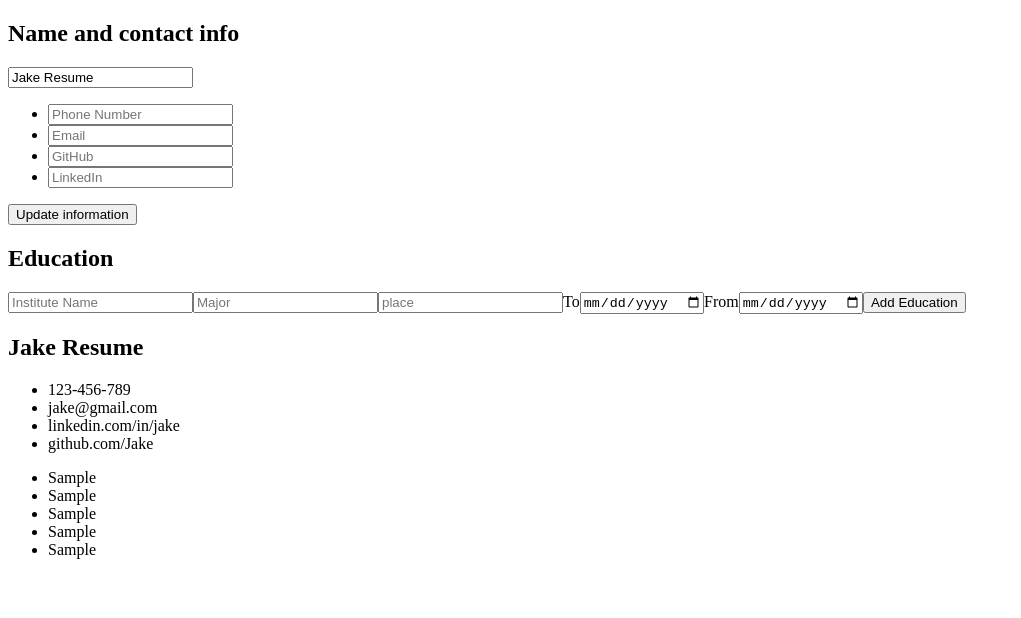
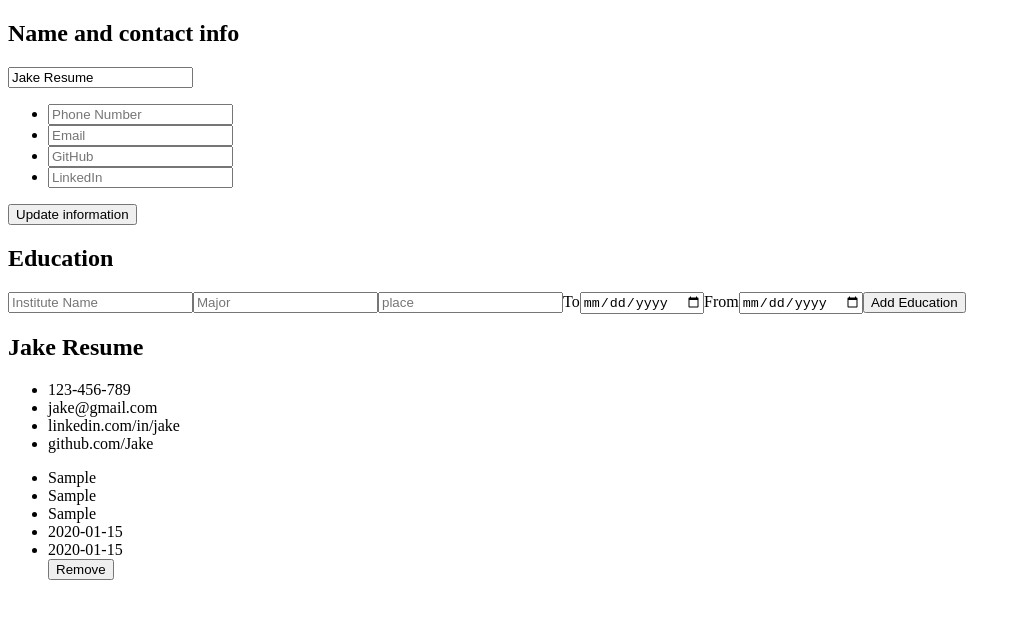
Before and after one commit to Lune3/cv-application, a React app in the folder cv-builder/: page / in a window 1280 px wide. Both pictures are taken after typing "Sample", "Sample", "Sample", "2020-01-15", "2020-01-15" into the empty fields and a click on the button "Add Education". Shown: the top 618 px of the page, without its empty margins (0-1021 px from the left). Built offline with nearby package versions, Linux system fonts and the light colour scheme; the HTML template or start-up script is replaced by a standard one.

Commit message:
Remove education implemented

```diff
--- a/cv-builder/src/App.jsx
+++ b/cv-builder/src/App.jsx
@@ -29,7 +29,7 @@ function UpdateInfo({userInfo}){
     )
 }
 
-function UpdateEducation({userEducation}){
+function UpdateEducation({userEducation,removeEducation}){
     const eduList = userEducation.map(edu => {
         const userEdu = Object.entries(edu).map(([keyName, value]) =>{
             if(keyName !== 'id'){
@@ -39,8 +39,9 @@ function UpdateEducation({userEducation}){
             }
         })
         return (
-            <ul key={edu.id}>
+            <ul id={edu.id} key={edu.id}>
                 {userEdu}
+                <button key={edu.id} onClick={removeEducation}>Remove</button>
             </ul>
         )
     })
@@ -73,9 +74,16 @@ export default function App(){
 
     function handleEducation(e){
         e.preventDefault();
-        const newEducation = [...userEducation,{instituteName:e.target[0].value,major:e.target[1].value,place:e.target[2].value,to:e.target[2].value,from:e.target[2].value,id:uuidv4()}];
+        const newEducation = [...userEducation,{instituteName:e.target[0].value,major:e.target[1].value,place:e.target[2].value,to:e.target[3].value,from:e.target[4].value,id:uuidv4()}];
         setEducation(newEducation);
         eraseInput(e);
+    }
+
+    function removeEducation(e){
+        let id = e.target.parentNode.id;
+        setEducation(userEducation.filter(edu =>{
+            return edu.id !== id;
+        }))
     }
 
     return(
@@ -90,7 +98,7 @@ export default function App(){
                     <UpdateInfo userInfo={userInfo}/>
                 </header>
                 <div className="education">
-                    <UpdateEducation userEducation={userEducation}/>
+                    <UpdateEducation userEducation={userEducation} removeEducation={removeEducation}/>
                 </div>
             </section>
         </>
```
